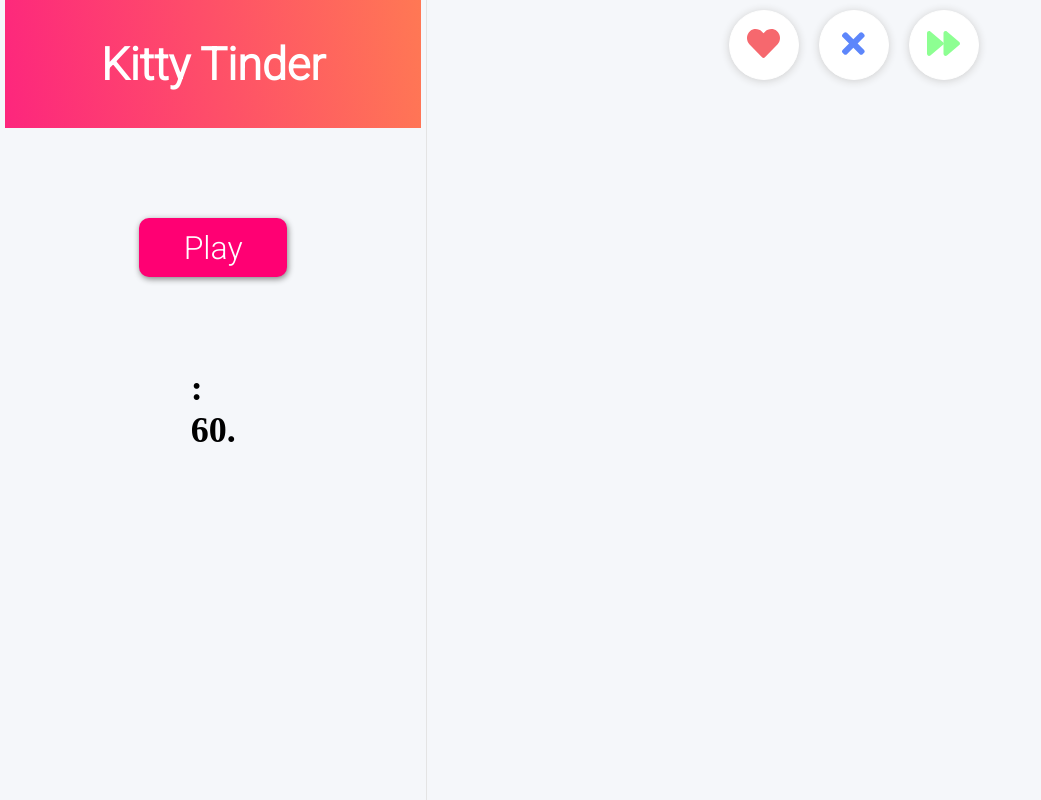
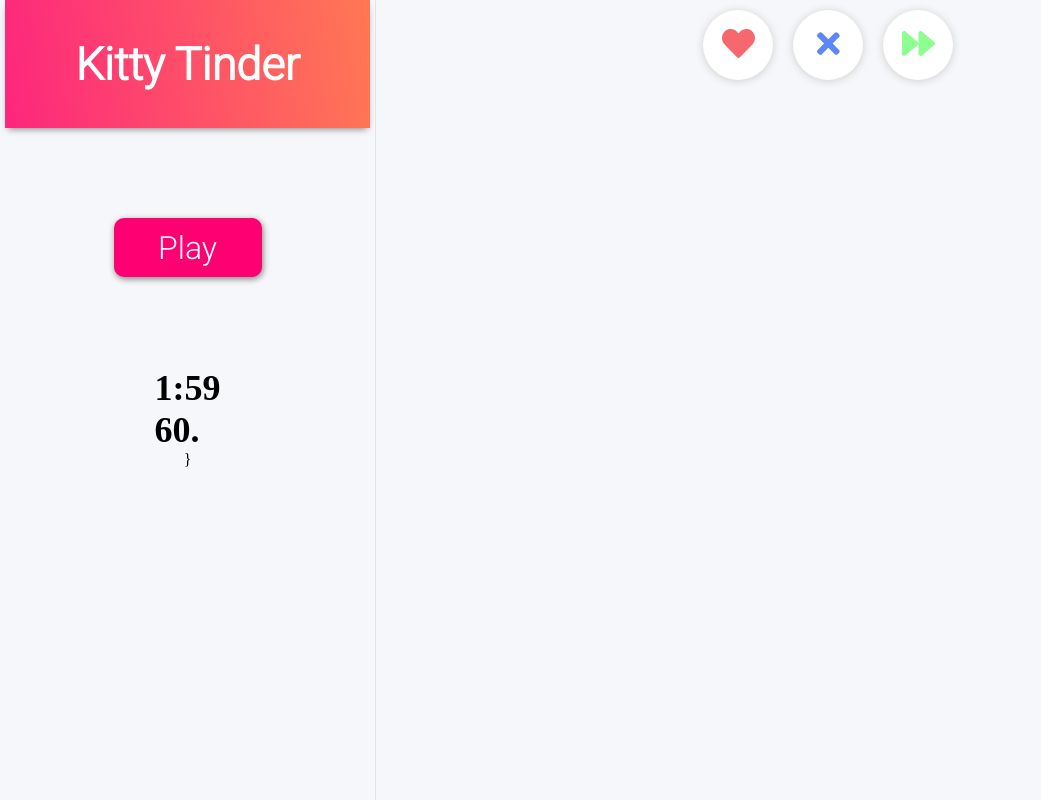
Before and after one commit to steph-crypt/Cat_Api_New, a React (Vite) app: page / in a window 1280 px wide. Shown: the whole page, without its empty margins (0-1041 px from the left). Built offline with nearby package versions, Linux system fonts and the light colour scheme; no server answers.

Commit message:
gets test timer working

```diff
--- a/src/App.js
+++ b/src/App.js
@@ -15,7 +15,7 @@ class App extends Component {
     super(props);
       this.state = {
         minutes: 1,
-        seconds: 0,
+        seconds: 59,
         time: 60,
         cats: [],
         like: false,
@@ -29,13 +29,9 @@ class App extends Component {
   }
 
   handleCats = () => {
-    this.setState({index: +cats[index]})
-    console.log(cats[index].image.url, cats[index].name)
+    this.setState({index: +cats[index]});
+    console.log("hello from parent")
   };
-
-  sortCats = () => {
-
-  }
 
   handlePlay = () => {
    this.setState({
@@ -46,30 +42,103 @@ class App extends Component {
   };
 
   setTimer = () => {
-    this.setState({
-      seconds: this.state.seconds,
-      minutes: this.state.minutes
-    });
-  this.gameInterval = setInterval(() => {
-    let {minutes, seconds} = this.state
-
+    this.myInterval = setInterval(() => {
+    const { seconds, minutes } = this.state
     if (seconds > 0) {
-        this.setState(({seconds}) => ({
+      this.setState(({ seconds }) => ({
         seconds: seconds - 1
-        })
-     )}
-
-      if (seconds === 0 && minutes === 0) {
-          clearInterval(this.gameInterval);
+      }))
+    }
+    if (seconds === 0) {
+      if (minutes === 0) {
+        clearInterval(this.myInterval)
       } else {
-          this.setState(({minutes}) => ({
+        this.setState(({ minutes }) => ({
           minutes: minutes - 1,
           seconds: 59
         }))
       }
+    }
   }, 1000)
-  };
+    // console.log('timer going')
+}
 
+  //   setTimer = () => {
+  //   this.setState({
+  //     seconds: this.state.seconds,
+  //     minutes: this.state.minutes
+  //   });
+  // this.gameInterval = setInterval(() => {
+  //   let {minutes, seconds} = this.state
+
+  //     if (seconds > 0) {
+  //       this.setState(({seconds}) => ({
+  //         seconds: seconds - 1
+  //       })
+  //    )}
+
+  //     if (seconds === 0 && minutes === 0) {
+  //         clearInterval(this.gameInterval);
+  //       } else {
+  //         this.setState(({minutes}) => ({
+  //           minutes: minutes - 1,
+  //           seconds: 59
+  //         }))
+  //       }
+  //   }, 1000)
+  // };
+
+//   setTimer = () => {
+//     this.setState({
+//       seconds: this.state.seconds;
+//       minutes: this.state.minutes;
+//     })
+//       this.timer = setInterval(() => {
+//         document.getElementById('safeTimerDisplay').innerHTML= minutes + ":" +seconds;
+//         let {seconds - 1, minutes - 1} = this.state
+
+//         if (minutes < 1) {
+//           this.setState(({minutes}) => ({
+//             minutes: minutes = 0 + "0"
+//           } else {
+//             minutes: minutes -= 1
+//           }
+//           })
+
+//         { seconds > 0 ? seconds -= 1 : seconds }
+//         { seconds < 10 && seconds > 0 ? seconds = "0" + seconds : seconds }
+//         if ( minutes === 0 && seconds === -1) {
+//           clearInterval(timer);
+//           sortLikes();
+//           sortDislikes();
+//           sortSkips();
+//           //render Play Again Button
+//           //remove timer markup
+//         }
+//     }, 1000);
+// }
+
+// function setTimer(){
+//     var seconds = 59;
+//     var minutes = 1;
+//     var timer = setInterval(function(){
+//         document.getElementById('safeTimerDisplay').innerHTML= minutes + ":" +seconds;
+//         seconds - 1;
+//         minutes - 1;
+
+//         { minutes < 1 ? minutes = 0 + "0" : minutes -= 1 }
+//         { seconds > 0 ? seconds -= 1 : seconds }
+//         { seconds < 10 && seconds > 0 ? seconds = "0" + seconds : seconds }
+//         if ( minutes === 0 && seconds === -1) {
+//           clearInterval(timer);
+//           sortLikes();
+//           sortDislikes();
+//           sortSkips();
+//           //render Play Again Button
+//           //remove timer markup
+//         }
+//     }, 1000);
+// }
 
   componentDidMount = () => {
     fetch("https://api.thecatapi.com/v1/breeds")
@@ -88,20 +157,15 @@ class App extends Component {
         <div className="container">
           <div className="container-left">
             <h1 id="header">Kitty Tinder</h1>
-              <Play handlePlay={this.handlePlay}/>
-                { this.state.minutes === 0 && this.state.seconds === 0
-                  ? <div className="time-scores">
-                      <h1>Total Cats Seen:{this.state.cats.length}</h1>
-                      <h2>Likes:{this.state.likeArray.length}</h2>
-                      <h2>Dislikes:{this.state.dislikeArray.length}</h2>
-                      <h2>Skips:{this.state.skipArray.length}</h2>
-                    </div>
-                  : <div className="timer">
+              <Play handlePlay={this.handlePlay}
+                    setTimer={this.setTimer}
+              />
+                     <div className="timer">
                       <h2>
                         <Timer
                          time={this.state.time}
-                         setTime={this.setTime}
-                         countDown={this.state.seconds < 10 ? `0${ this.state.seconds }` : this.state.seconds }
+                         minutes={this.state.minutes}
+                         seconds={this.state.seconds}
                         />
                        </h2>
                     </div>
@@ -121,7 +185,7 @@ class App extends Component {
                   <Like
                     cats={this.state.cats}
                     cat={this.state.cats[this.state.index]}
-                    handleCat={this.handleCats}
+                    handleCats={this.handleCats}
                     index={0}
                   />
                   <Dislike />
--- a/src/Cat.jsx
+++ b/src/Cat.jsx
@@ -4,6 +4,7 @@ class Cat extends Component {
   constructor(props) {
     super(props);
   }
+
     render() {
       var { cat } = this.props;
           return (
--- a/src/Like.jsx
+++ b/src/Like.jsx
@@ -1,22 +1,18 @@
 import React from "react";
 import { FontAwesomeIcon } from '@fortawesome/react-fontawesome';
+
 
 class Like extends React.Component {
   constructor(props) {
     super(props);
     this.state = {cats: []}
+
+    this.handleCats = this.handleCats.bind(this)
   }
 
- handleCatsClick = (e) => {
-  this.props.handleCats(this.props.index)
-  e.preventDefault();
-    index += 1;
-    console.log(cats[index])
+ handleCats = (e) => {
+  console.log("click happened");
 }
-    //   if (index >= totalCats) {
-    //     index = 0;
-    //   } else {
-
 
 
 // let index = 0;
@@ -37,7 +33,7 @@ class Like extends React.Component {
         const { cats, cat, index, like, likeArray } = this.state;
         return(
           <div className="buttons">
-            <button id="like" onClick={this.handleCatsClick}>
+            <button id="like" onClick={this.handleCats}>
               <FontAwesomeIcon icon="heart" />
             </button>
           </div>
--- a/src/Play.jsx
+++ b/src/Play.jsx
@@ -13,6 +13,7 @@ class Play extends React.Component {
       isPlayOn: !state.isPlayOn
     }));
     this.props.handlePlay()
+    this.props.setTimer()
   }
 
   render() {
--- a/src/Timer.jsx
+++ b/src/Timer.jsx
@@ -23,10 +23,4 @@ class Timer extends React.Component {
   }
 }
 
-// will refer to button component
-//const Timer function()
-//<PlayAgain />
-// setInterval()
-// clearInterval()
-
 export default Timer;
--- a/src/style.css
+++ b/src/style.css
@@ -20,12 +20,13 @@ body {
   border-right: 1.5px solid #e4e4e4;
   height: 100vh;
   background: #f5f7fa;
+  max-width: 375px
 }
 
 #header {
   background: linear-gradient(262deg, #ff7854, #fd267d);
   display: flex;
-  width: 91%;
+  min-width: 90%;
   justify-content: center;
   align-items: center;
   text-align: center;
@@ -34,8 +35,8 @@ body {
   padding: 14px;
   font-size: 45px;
   font-family: Roboto;
-/*  margin-bottom: 20px;*/
   margin: 0;
+  box-shadow: 0 4px 7px -3px grey;
 }
 
 #play-button {
@@ -73,6 +74,7 @@ body {
   flex-direction: column;
   align-items: center;
 }
+
 .card {
   display: flex;
   flex-direction: column;
```
Also changed, not shown: src/code.jsx (+8 -0 lines). Lines whose indentation alone changed are shown as unchanged.
